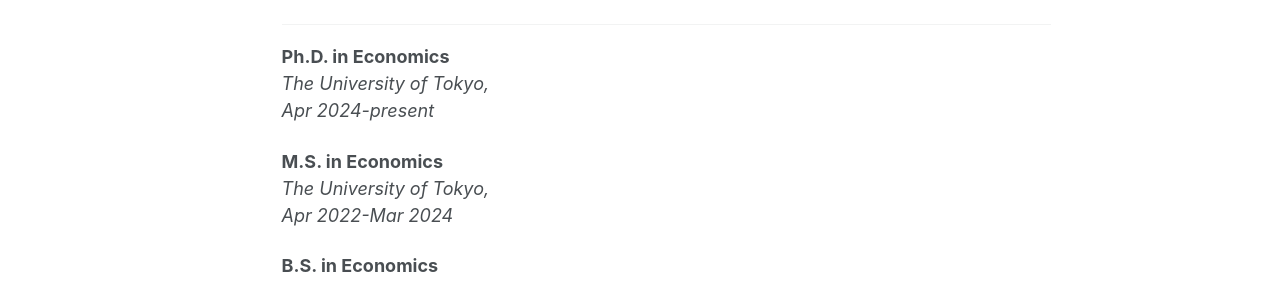
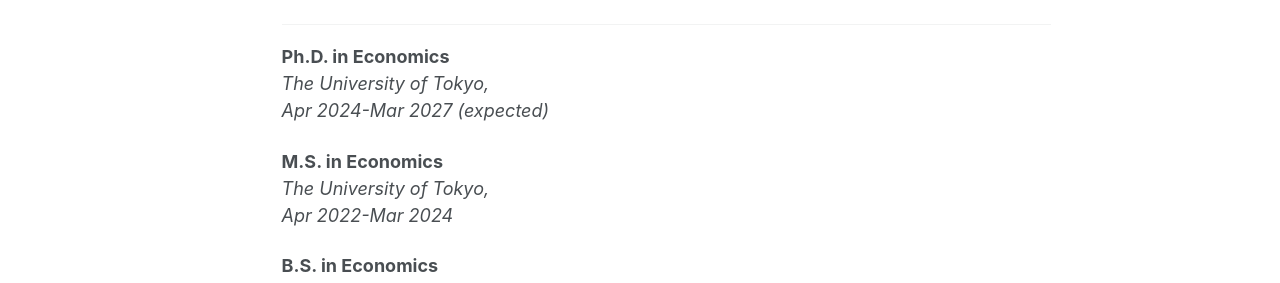
Before and after one commit to sawaya-ka/sawaya-ka.github.io, a Jekyll site: the page built from _pages/about.md, in a window 1280 px wide and 1291 px high. Shown: the part 554-837 px from the top of the window. Built offline with Jekyll 4.4.1, drawn with Linux system fonts in a browser that asks for light colours; a script that is not in the unit is left out.

Commit message:
Update about.md

```diff
--- a/_pages/about.md
+++ b/_pages/about.md
@@ -26,7 +26,7 @@ I am a second-year PhD student in statistics at [The University of Tokyo](https:
 ---
 **Ph.D. in Economics**
 *The University of Tokyo,
-Apr 2024-present*
+Apr 2024-Mar 2027 (expected)*
 
 **M.S. in Economics**
 *The University of Tokyo,
```
